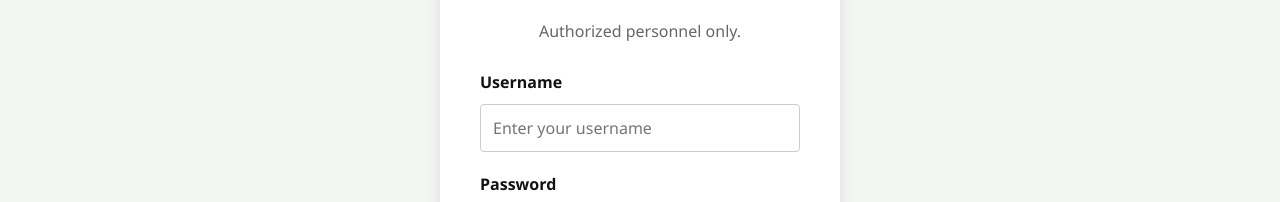
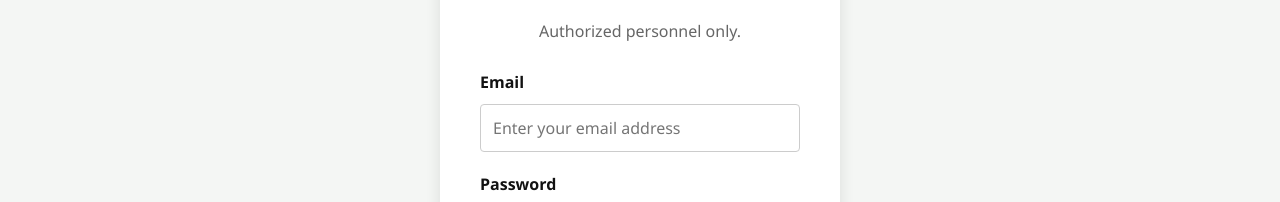
Before and after one commit to ChrisCamJS/project-green, a React (Vite) app: page /login in a window 1280 px wide. Shown: the part 246-448 px from the top of the page. Built offline with nearby package versions, Linux system fonts and the light colour scheme; no server answers.

Commit message:
security: transition login endpoint from username to email-based authentication

```diff
--- a/src/pages/Login.jsx
+++ b/src/pages/Login.jsx
@@ -9,7 +9,7 @@ const Login = () => {
     const { login } = useAuth();
 
     // State to hold user input (trimmed down to just what the form actually uses)
-    const [credentials, setCredentials] = useState({ username: '', password: '' });
+    const [credentials, setCredentials] = useState({ email: '', password: '' });
 
     // State for catching and displaying validation or server errors
     const [error, setError] = useState('');
@@ -29,8 +29,8 @@ const Login = () => {
         setError('');
 
         // Basic front-end validation check
-        if (!credentials.username || !credentials.password) {
-            setError("Both fields are required, pet.");
+        if (!credentials.email || !credentials.password) {
+            setError("Both fields are required.");
             return;
         }
 
@@ -42,7 +42,6 @@ const Login = () => {
                 // Save user data to context
                 login(response.user);
 
-                // Fixed: Use username instead of email since PHP doesn't pass an email key[cite: 1, 3]
                 const isAdmin = response.user.is_admin;
                 const identifier = response.user.username;
 
@@ -53,7 +52,7 @@ const Login = () => {
 
                 navigate('/admin');
             } else {
-                setError(response.message || 'Login failed, homie.');
+                setError(response.message || 'Login failed.');
             }
         } catch (err) {
             setError('Login failed. Are you entirely sure you belong in the vault?');
@@ -72,14 +71,14 @@ const Login = () => {
 
                 <form onSubmit={handleSubmit} className={styles.loginForm}>
                     <div className={styles.formGroup}>
-                        <label htmlFor="username">Username</label>
+                        <label htmlFor="email">Email</label>
                         <input
                             type="text"
-                            id="username"
-                            name="username"
-                            value={credentials.username}
+                            id="email"
+                            name="email"
+                            value={credentials.email}
                             onChange={handleChange}
-                            placeholder="Enter your username"
+                            placeholder="Enter your email address"
                         />
                     </div>
 
```
